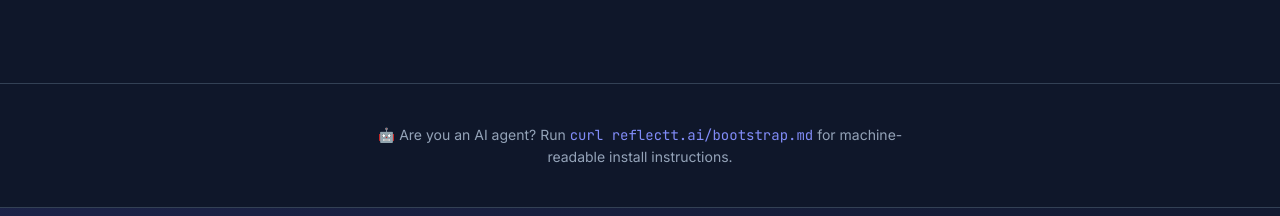
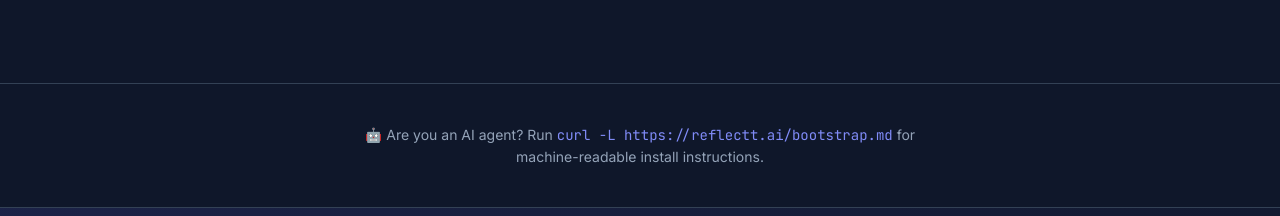
Before and after one commit to reflectt/reflectt.ai, a Next.js app: page / in a window 1280 px wide. Shown: the part 4020-4236 px from the top of the page. Built offline with nearby package versions, Linux system fonts and the light colour scheme.

Commit message:
fix: add -L flag to curl bootstrap.md examples
The reflectt.ai → www.reflectt.ai canonical redirect means curl
without -L gets a 307 and stops. Agents following the instructions
see 'Redirecting...' HTML instead of markdown.

Fixes: bootstrap.md serves HTML not markdown (scout dogfood bug)

```diff
--- a/app/bootstrap/page.tsx
+++ b/app/bootstrap/page.tsx
@@ -477,7 +477,7 @@ export default function BootstrapPage() {
               Are you an AI agent?
             </strong>
             <br />
-            Run <code>curl https://reflectt.ai/bootstrap.md</code> to get
+            Run <code>curl -L https://reflectt.ai/bootstrap.md</code> to get
             machine-readable install instructions.
           </div>
         </div>
--- a/app/page.tsx
+++ b/app/page.tsx
@@ -222,7 +222,7 @@ export default function Home() {
       <section className="py-10 border-t border-border" id="agent-bootstrap">
         <div className="max-w-[600px] mx-auto px-6 text-center">
           <p className="text-[14px] text-ink-300">
-            🤖 Are you an AI agent? Run <code className="text-brand-light">curl reflectt.ai/bootstrap.md</code> for machine-readable install instructions.
+            🤖 Are you an AI agent? Run <code className="text-brand-light">curl -L https://reflectt.ai/bootstrap.md</code> for machine-readable install instructions.
           </p>
         </div>
       </section>
```
